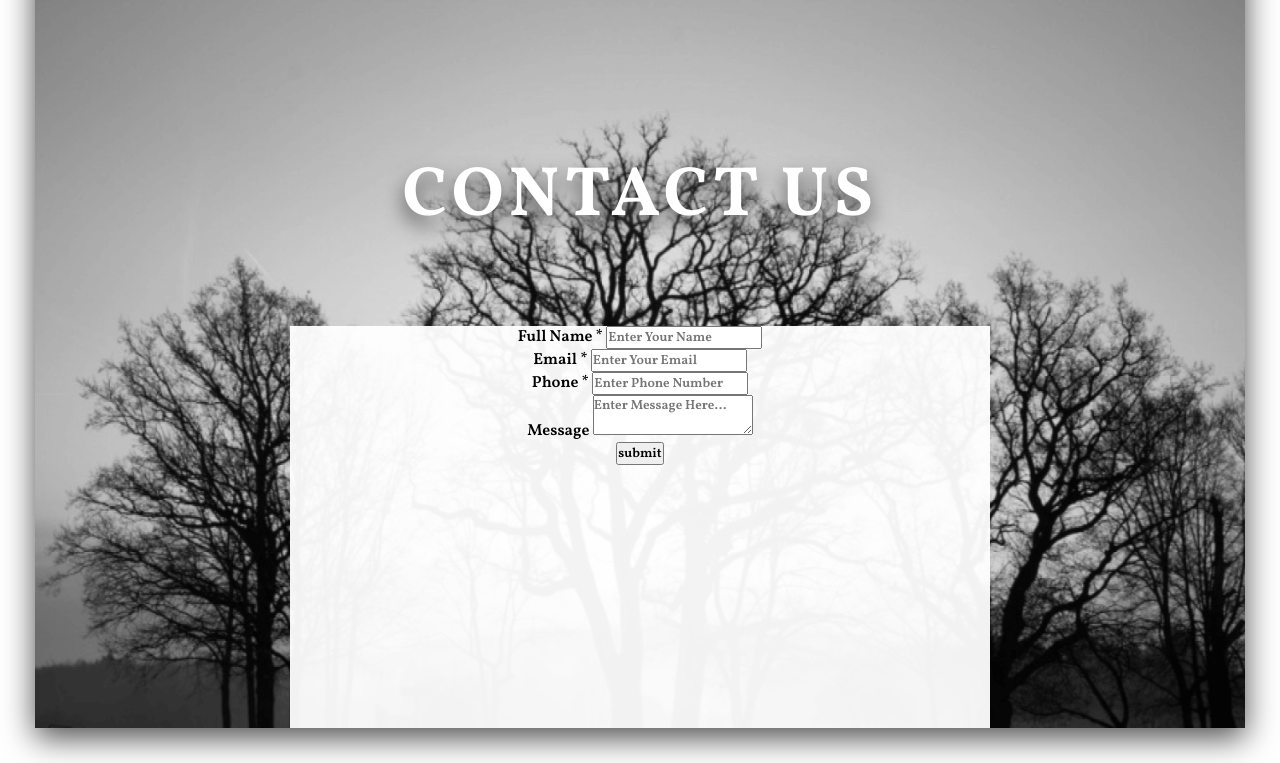
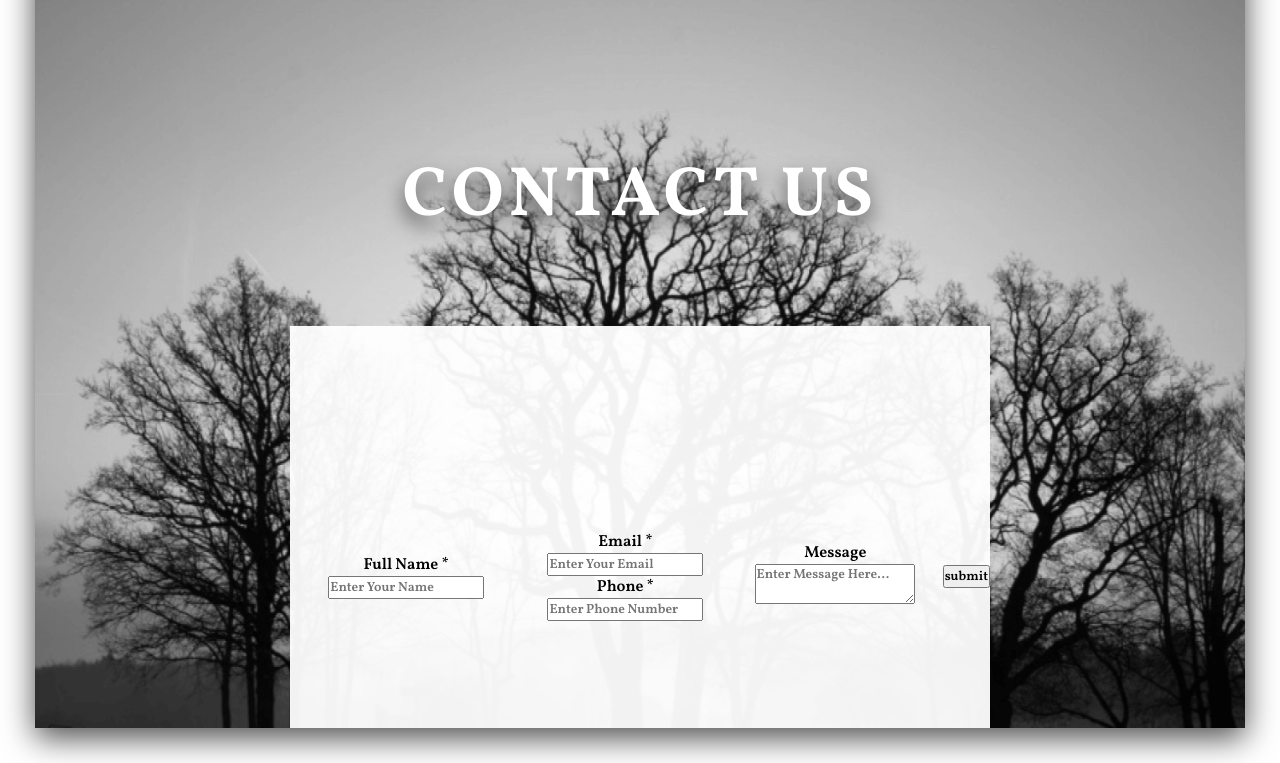
Before and after one commit to Spagettileg/now-tour, a plain HTML site: page index.html in a window 1280 px wide. Shown: the part 3093-3856 px from the top of the page. Drawn offline with Linux system fonts and the light colour scheme.

Commit message:
Contact us form class includes centering of all elements.

```diff
--- a/index.html
+++ b/index.html
@@ -175,7 +175,7 @@
         <!-- Contact Us -->
         <section class="contact-us">
             <h1 class="contact-us-heading">Contact Us</h1>
-            <form class="contact-us-form">
+            <form class="contact-us-form center">
                 <div class="input-group">
                     <label>Full Name *</label>
                     <input type="text" class="contact-us-input" placeholder="Enter Your Name">
```
